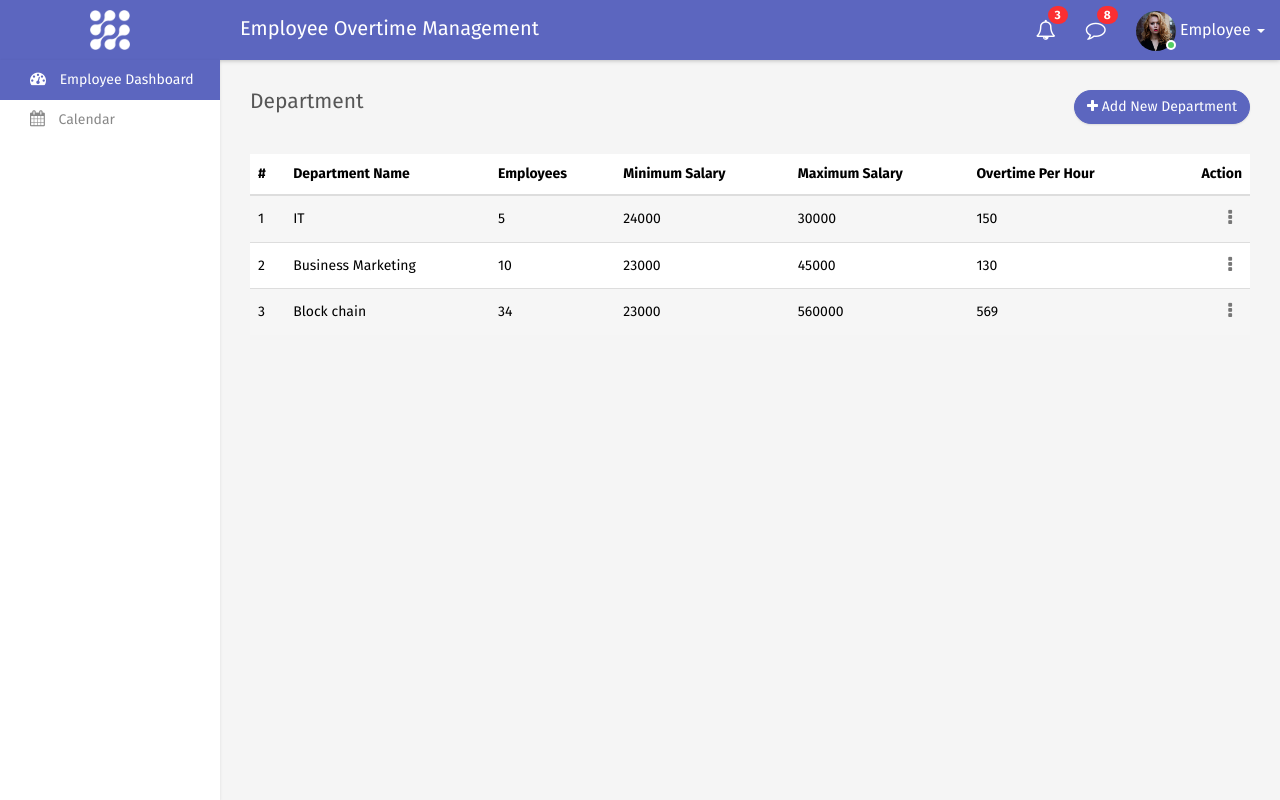
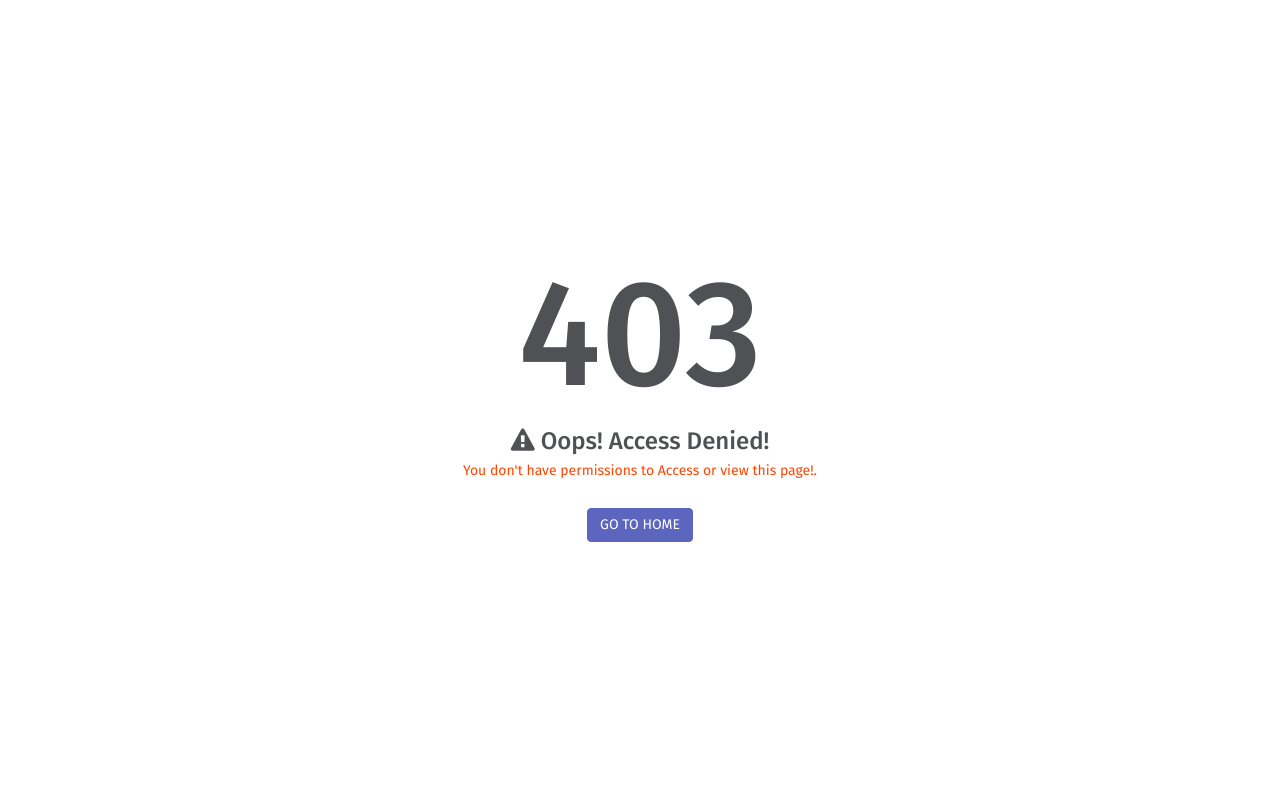
Before and after one commit to dukelester/employye_overtime, a Django app: page /company in a window 1280 px wide. Run offline with Django 3.2, Linux system fonts and the light colour scheme; a user stored in the database is signed in; data comes from the database, SQL or seed files in the repository; some libraries are stand-ins or nearby versions.

Commit message:
aded the custom  403 permissions page

```diff
--- a/EmpOvertime/settings.py
+++ b/EmpOvertime/settings.py
@@ -23,7 +23,7 @@ BASE_DIR = Path(__file__).resolve().parent.parent
 SECRET_KEY = 'django-insecure-vua^iy46klt9^=)bm+l)8umj8^$j9*&t%w7*+p+fz+a@&s=le7'
 
 # SECURITY WARNING: don't run with debug turned on in production!
-DEBUG = True
+DEBUG = False
 
 ALLOWED_HOSTS = ['*']
 
--- a/overtime/views.py
+++ b/overtime/views.py
@@ -11,13 +11,13 @@ from django.contrib.auth import get_user_model
 # Create your models here.
 
 User = get_user_model()
-def pageNotFound(request, exception, template_name='error404.html'):
+def pageNotFound(request, exception, template_name='error-404.html'):
     response = render(request, template_name)
     response.status_code = 404
     return response
 
 
-def serverError(request, template_name='errors500.html'):
+def serverError(request, template_name='error-500.html'):
     response = render(request, template_name)
     response.status_code = 500
     return render(request, template_name)
@@ -76,159 +76,168 @@ def addEmployView(request):
     return render(request, 'company.html')
 @login_required(login_url='login')
 def addDepartmentView(request):
-    context = {}
-    context['company'] = Company.objects.all()
-    departments = Departments.objects.all()
+    if request.user.is_hr:
+        context = {}
+        context['company'] = Company.objects.all()
+        departments = Departments.objects.all()
 
-    context['departments'] = departments
-    if request.method == 'POST':
-        department = Departments(
-            company = request.POST.get('company'),
-            department_name = request.POST.get('department_name'),
-            number_of_employees = request.POST.get('number_of_employees'),
-            minimum_salary = request.POST.get('minimum_salary'),
-            maximum_salary = request.POST.get('maximum_salary'),
-            overtime_pay_perhour = request.POST.get('overtime_pay_perhour'),
+        context['departments'] = departments
+        if request.method == 'POST':
+            department = Departments(
+                company = request.POST.get('company'),
+                department_name = request.POST.get('department_name'),
+                number_of_employees = request.POST.get('number_of_employees'),
+                minimum_salary = request.POST.get('minimum_salary'),
+                maximum_salary = request.POST.get('maximum_salary'),
+                overtime_pay_perhour = request.POST.get('overtime_pay_perhour'),
 
-        )
-        department.save()
-        messages.add_message(request, messages.SUCCESS, "Company Details Updated Successfully")
+            )
+            department.save()
+            messages.add_message(request, messages.SUCCESS, "Company Details Updated Successfully")
 
-        if department:
-            return redirect('departments')
+            if department:
+                return redirect('departments')
 
-
-
-    return render(request, 'departments.html', context)
+        return render(request, 'departments.html', context)
+    else:
+        return render(request, 'error-403.html')
 
 @login_required(login_url='login')
 def addEmployeeView(request):
-    context = {}
-    companies = Company.objects.all()
-    departments = Departments.objects.all()
-    context['companies'] = companies
-    context['departments'] = departments
-    context['employees'] = Employee.objects.all()
-    if request.method == 'POST':
-        email = request.POST.get('email')
-        username = request.POST.get('username')
-        phone = request.POST.get('phone')
+    if request.user.is_hr:
+        context = {}
+        companies = Company.objects.all()
+        departments = Departments.objects.all()
+        context['companies'] = companies
+        context['departments'] = departments
+        context['employees'] = Employee.objects.all()
+        if request.method == 'POST':
+            email = request.POST.get('email')
+            username = request.POST.get('username')
+            phone = request.POST.get('phone')
 
-        phone_exists = User.objects.filter(phone=phone).exists()
-        email_exist = User.objects.filter(email=email).exists()
-        username_exist = User.objects.filter(username=username).exists()
-        if phone_exists:
-            messages.add_message(
-            request, messages.ERROR, "The Phone Has Been Taken!")
-            return render(request, 'employees.html', context)
-        if email_exist:
-            messages.add_message(
-            request, messages.ERROR, "The Email Has Been Taken!")
-            return render(request, 'employees.html', context)
-        if username_exist:
-            messages.add_message(
-            request, messages.ERROR, "The Username Has Been Taken!")
-            return render(request, 'employees.html', context)
-        new_employee = Employee (
-            company = request.POST.get('company'),
-            department = request.POST.get('department'),
-            employee = User.objects.create_user(
-                email=email, username=email, phone=phone,password="Employee2022"),
-            # email = request.POST.get('email'),
-            # username = request.POST.get('username'),
-            # phone = request.POST.get('phone'),
-            mobile = request.POST.get('mobile'),
-            address = request.POST.get('address'),
-            first_name = request.POST.get('first_name'),
-            last_name = request.POST.get('last_name'),
-            employeeReg_Id = request.POST.get('employeeReg_Id'),
-        )
-        new_employee.email = email
-        new_employee.username = username
-        new_employee.phone = phone
-        new_employee.is_email_verified = True
-        new_employee.save()
+            phone_exists = User.objects.filter(phone=phone).exists()
+            email_exist = User.objects.filter(email=email).exists()
+            username_exist = User.objects.filter(username=username).exists()
+            if phone_exists:
+                messages.add_message(
+                request, messages.ERROR, "The Phone Has Been Taken!")
+                return render(request, 'employees.html', context)
+            if email_exist:
+                messages.add_message(
+                request, messages.ERROR, "The Email Has Been Taken!")
+                return render(request, 'employees.html', context)
+            if username_exist:
+                messages.add_message(
+                request, messages.ERROR, "The Username Has Been Taken!")
+                return render(request, 'employees.html', context)
+            new_employee = Employee (
+                company = request.POST.get('company'),
+                department = request.POST.get('department'),
+                employee = User.objects.create_user(
+                    email=email, username=email, phone=phone,password="Employee2022"),
+                # email = request.POST.get('email'),
+                # username = request.POST.get('username'),
+                # phone = request.POST.get('phone'),
+                mobile = request.POST.get('mobile'),
+                address = request.POST.get('address'),
+                first_name = request.POST.get('first_name'),
+                last_name = request.POST.get('last_name'),
+                employeeReg_Id = request.POST.get('employeeReg_Id'),
+            )
+            new_employee.email = email
+            new_employee.username = username
+            new_employee.phone = phone
+            new_employee.is_email_verified = True
+            new_employee.save()
 
-        # emp_account = Account.objects.get(username=new_employee.username)
-        # emp_account.is_email_verified = True
-        # emp_account.save()
-        print("employee details added successfully")
-        #send the email for password and user name
-        send_activation_email(new_employee, request) #activation email
-        print('acvtivation sent')
+            # emp_account = Account.objects.get(username=new_employee.username)
+            # emp_account.is_email_verified = True
+            # emp_account.save()
+            print("employee details added successfully")
+            #send the email for password and user name
+            send_activation_email(new_employee, request) #activation email
+            print('acvtivation sent')
 
 
-        messages.add_message(request, messages.SUCCESS, "Employee Details Added Successfully")
+            messages.add_message(request, messages.SUCCESS, "Employee Details Added Successfully")
 
-    return render(request, 'employees.html', context)
+        return render(request, 'employees.html', context)
+    else:
+        return render(request, 'error-403.html')
 @login_required(login_url='login')
 def companySettingsView(request):
-    if request.method == 'POST':
-        company_name = request.POST.get('company_name')
-        get_company = Company.objects.get(company_name=company_name)
-        print(get_company, 'gotttttttttttttt')
-        my_company = Company (
-            company_name = get_company,
-            contact_person = request.POST.get('contact_person'),
-            company_email = request.POST.get('company_email'),
-            description = request.POST.get('description'),
-            address = request.POST.get('address'),
-            country = request.POST.get('country'),
-            city = request.POST.get('city'),
-            town = request.POST.get('town'),
-            postal_code = request.POST.get('postal_code'),
-            phone_number = request.POST.get('phone_number'),
-            office_number = request.POST.get('office_number'),
-            fax = request.POST.get('fax'),
-            website_url = request.POST.get('website_url'),
+    if request.user.is_hr:
+        if request.method == 'POST':
+            company_name = request.POST.get('company_name')
+            get_company = Company.objects.get(company_name=company_name)
+            print(get_company, 'gotttttttttttttt')
+            my_company = Company (
+                company_name = get_company,
+                contact_person = request.POST.get('contact_person'),
+                company_email = request.POST.get('company_email'),
+                description = request.POST.get('description'),
+                address = request.POST.get('address'),
+                country = request.POST.get('country'),
+                city = request.POST.get('city'),
+                town = request.POST.get('town'),
+                postal_code = request.POST.get('postal_code'),
+                phone_number = request.POST.get('phone_number'),
+                office_number = request.POST.get('office_number'),
+                fax = request.POST.get('fax'),
+                website_url = request.POST.get('website_url'),
 
-        )
+            )
 
-        my_company.save()
-        print("company details added successfully")
-        messages.add_message(request, messages.SUCCESS, "Company Details Updated Successfully")
+            my_company.save()
+            print("company details added successfully")
+            messages.add_message(request, messages.SUCCESS, "Company Details Updated Successfully")
 
-        if my_company:
-            return redirect('homepage')
+            if my_company:
+                return redirect('homepage')
 
 
-        return render(request, 'settings.html')
+            return render(request, 'settings.html')
+        else:
+            company = Company.objects.all().order_by('-created_at').first()
+            print(company, 'asdfghjkl;lkjhgfdsdfghj')
+
+            return render(request, 'settings.html', {'company':company})
     else:
-        company = Company.objects.all().order_by('-created_at').first()
-        print(company, 'asdfghjkl;lkjhgfdsdfghj')
-
-        return render(request, 'settings.html', {'company':company})
-
+        return render(request, 'error-403.html')
 
 @login_required(login_url='login')
 def addOverTimeView(request):
-    context = {}
-    context['overtime'] = Overtime.objects.all()
-    context['employees'] = Employee.objects.all()
-    if request.method == 'POST':
-        my_employee = request.POST.get('my_employee')
-        overtime_date = request.POST.get('overtime_date')
-        overtime_hours = request.POST.get('overtime_hours')
-        description = request.POST.get('description')
-        overtime_type = request.POST.get('overtime_type')
-        overtime_pay = request.POST.get('overtime_pay')
-        total = request.POST.get('total')
+    if request.user.is_hr:
+        context = {}
+        context['overtime'] = Overtime.objects.all()
+        context['employees'] = Employee.objects.all()
+        if request.method == 'POST':
+            my_employee = request.POST.get('my_employee')
+            overtime_date = request.POST.get('overtime_date')
+            overtime_hours = request.POST.get('overtime_hours')
+            description = request.POST.get('description')
+            overtime_type = request.POST.get('overtime_type')
+            overtime_pay = request.POST.get('overtime_pay')
+            total = request.POST.get('total')
 
-        # print(my_employee, 'empppppppppppp')
-        my_emp = Employee.objects.get(email=my_employee)
+            # print(my_employee, 'empppppppppppp')
+            my_emp = Employee.objects.get(email=my_employee)
 
-        new_overtime = Overtime(
-            my_employee = my_emp,
-            overtime_date =overtime_date,
-            overtime_hours = overtime_hours,
-            description = description,
-            overtime_type = overtime_type,
-            overtime_pay = overtime_pay,
-            approved_by = request.user
+            new_overtime = Overtime(
+                my_employee = my_emp,
+                overtime_date =overtime_date,
+                overtime_hours = overtime_hours,
+                description = description,
+                overtime_type = overtime_type,
+                overtime_pay = overtime_pay,
+                approved_by = request.user
 
-        )
-        #total
-        total = int(overtime_pay) * int(overtime_hours)
-        new_overtime.total = total
-        new_overtime.save()
-    return render(request, 'overtime.html', context)
+            )
+            #total
+            total = int(overtime_pay) * int(overtime_hours)
+            new_overtime.total = total
+            new_overtime.save()
+        return render(request, 'overtime.html', context)
+    else:
+        return render(request, 'error-403.html')
--- a/templates/base.html
+++ b/templates/base.html
@@ -57,7 +57,9 @@
                     <ul class="dropdown-menu">
                         <li><a href="#">My Profile</a></li>
                         <li><a href="#">Edit Profile</a></li>
+                        {% if request.user.is_hr %}
                         <li><a href="{% url 'settings'%}">Settings</a></li>
+                        {% endif %}
                         <li><a href="{% url 'logout' %}">Logout</a></li>
                     </ul>
                 </li>
@@ -67,7 +69,9 @@
                 <ul class="dropdown-menu pull-right">
                     <li><a href="#">My Profile</a></li>
                     <li><a href="#">Edit Profile</a></li>
+                    {% if request.user.is_hr %}
                     <li><a href="{% url 'settings' %}">Settings</a></li>
+                    {% endif %}
                     <li><a href="{% url 'logout' %}">Logout</a></li>
                 </ul>
             </div>
--- /dev/null
+++ b/templates/error-403.html
@@ -0,0 +1,36 @@
+
+{% load static %}
+<!DOCTYPE html>
+<html>
+
+<head>
+    <meta charset="utf-8">
+    <meta name="viewport" content="width=device-width, initial-scale=1.0, user-scalable=0">
+    <link rel="shortcut icon" type="image/x-icon" href="{% static '/img/favicon.png'%}">
+    <title>Employee Manager</title>
+    <link href="https://fonts.googleapis.com/css?family=Fira+Sans:400,500,600,700" rel="stylesheet">
+    <link href="https://fonts.googleapis.com/icon?family=Material+Icons" rel="stylesheet">
+    <link rel="stylesheet" type="text/css" href="{% static '/css/bootstrap.min.css' %}">
+    <link rel="stylesheet" type="text/css" href="{% static '/css/font-awesome.min.css' %}">
+    <link rel="stylesheet" type="text/css" href="{% static '/css/fullcalendar.min.css' %}">
+    <link rel="stylesheet" type="text/css" href="{% static 'css/dataTables.bootstrap.min.css' %}">
+    <link rel="stylesheet" type="text/css" href="{% static '/css/select2.min.css' %}">
+    <link rel="stylesheet" type="text/css" href="{% static 'css/bootstrap-datetimepicker.min.css' %}">
+    <link rel="stylesheet" type="text/css" href="{% static '/plugins/morris/morris.css' %}">
+    <link rel="stylesheet" type="text/css" href="{% static '/css/style.css' %}">
+</head>
+
+<body>
+    <div class="main-wrapper error-wrapper">
+        <div class="error-box">
+            <h1>403</h1>
+            <h3><i class="fa fa-warning"></i> Oops! Access Denied!</h3>
+            <p style="text-align: center; color:orangered">You don't have permissions to Access or view this page!.</p>
+            <a href="{% url 'homepage' %}" class="btn btn-primary go-home">Go to Home</a>
+        </div>
+    </div>
+    <script type="text/javascript" src="{% static '/js/jquery-3.2.1.min.js' %}"></script>
+    <script type="text/javascript" src="a{% static '/js/bootstrap.min.js' %}"></script>
+</body>
+
+</html>
```
